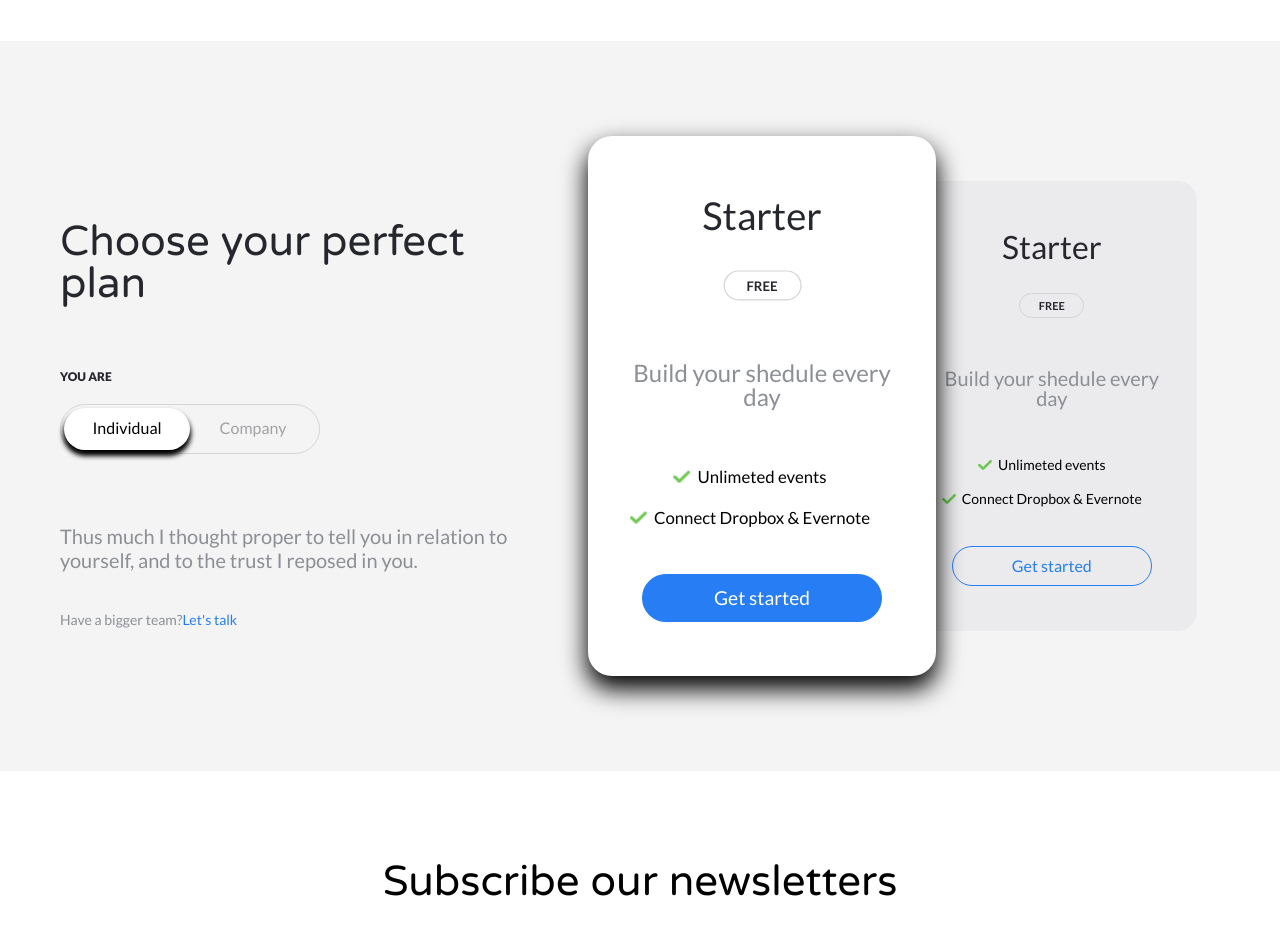
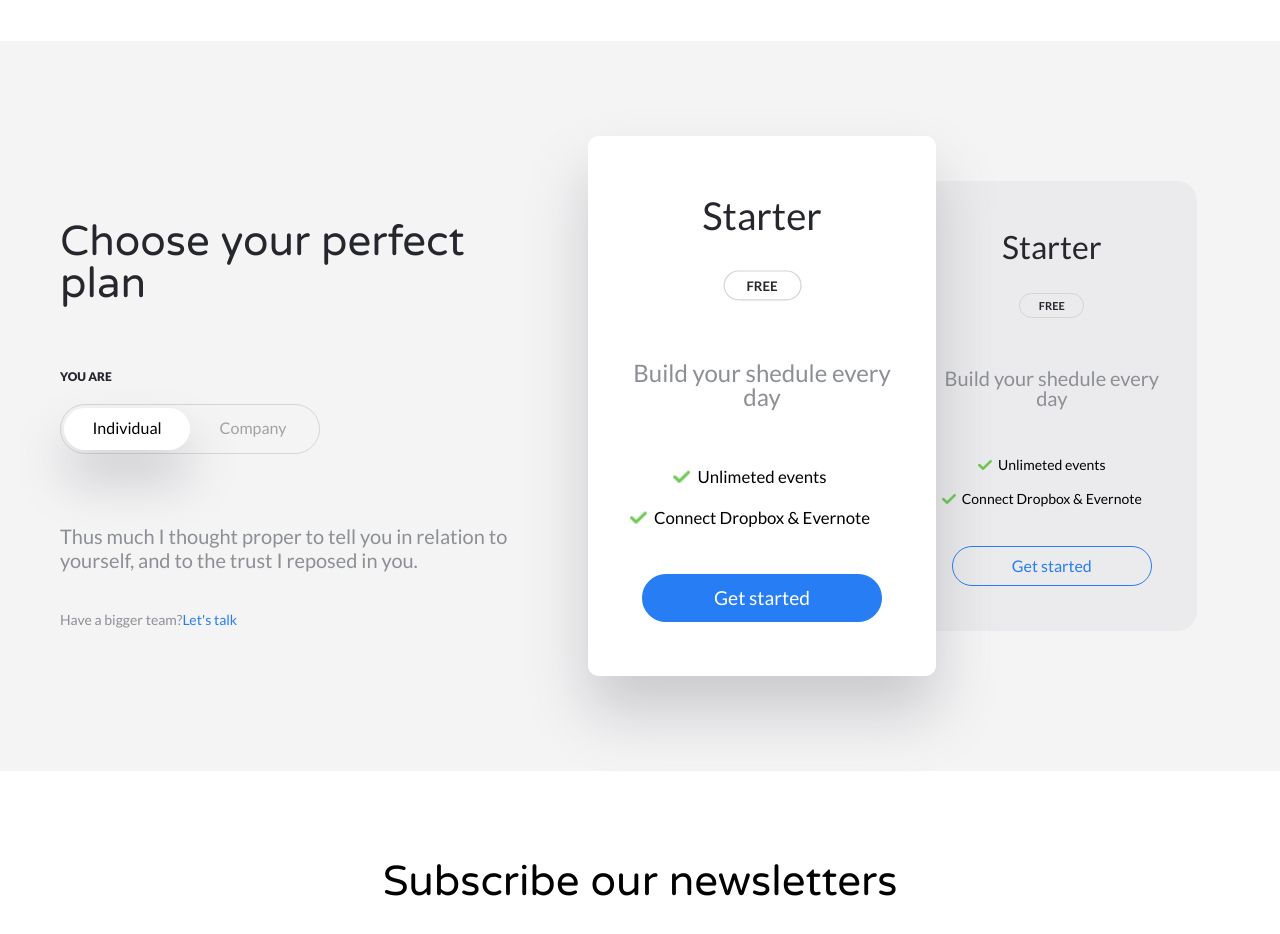
Before and after one commit to YuriSmal/YuriSmal.Tajam.io, a plain HTML site: page Newprovidence/index.html in a window 1280 px wide. Shown: the part 5480-6414 px from the top of the page. Drawn offline with nearby package versions, Linux system fonts and the light colour scheme; files whose address does not match are found by name.

Commit message:
our project is ready :)

```diff
--- a/Newprovidence/css/pylyponiuk-style.css
+++ b/Newprovidence/css/pylyponiuk-style.css
@@ -233,12 +233,12 @@
 	transition: .5s;
 }
 .plan-tumblers a:hover{
-	box-shadow: 0px 5px 5px 1px #000;
+	box-shadow: 0px 30px 50px 0px rgba(92,95,101,0.28);
 }
 .plan .plan-tumblers-active{
 	background: #fff;
 	color: #000;
-	box-shadow: 0px 5px 5px 1px #000;
+	box-shadow: 0px 30px 50px 0px rgba(92,95,101,0.28);
 }
 .plan-sub-block{
 	display: flex;
@@ -255,7 +255,7 @@
 }
 .plan-right-block{
   transition: .5s;
-  border-radius: 20px;
+  border-radius: 9px;
   position: relative;
   min-height: 450px;
   width: 340px;
@@ -346,7 +346,9 @@
   background: #fff;
   position: relative;
   z-index: 50;
-  box-shadow: 0px 10px 20px 1px #000;
+  -webkit-box-shadow: 0px 30px 50px 0px rgba(92,95,101,0.28);
+    -moz-box-shadow: 0px 30px 50px 0px rgba(92,95,101,0.28);
+    box-shadow: 0px 30px 50px 0px rgba(92,95,101,0.28);
 }
 .plan-right-block.plan-right-block-active .plan-right-block-btn{
 	background: #267df4;
```
